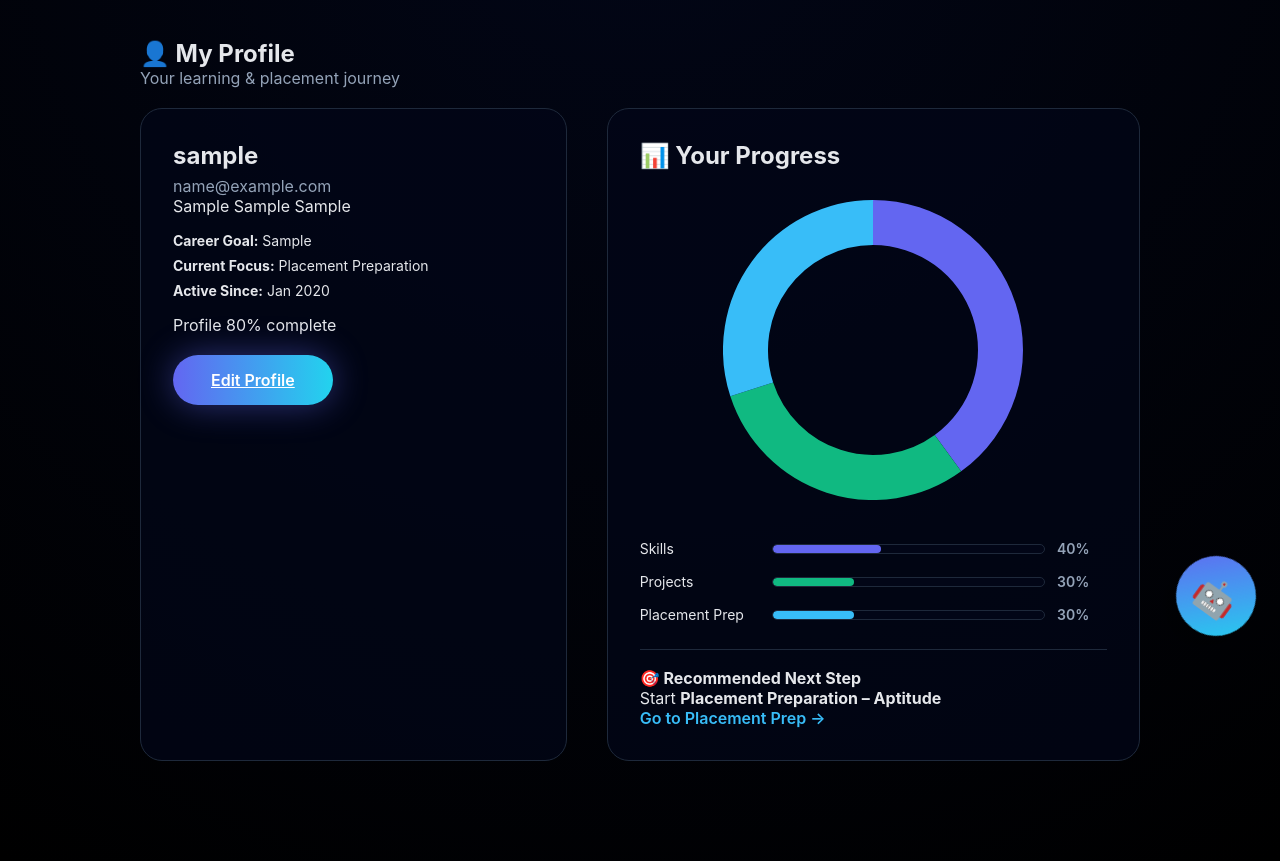
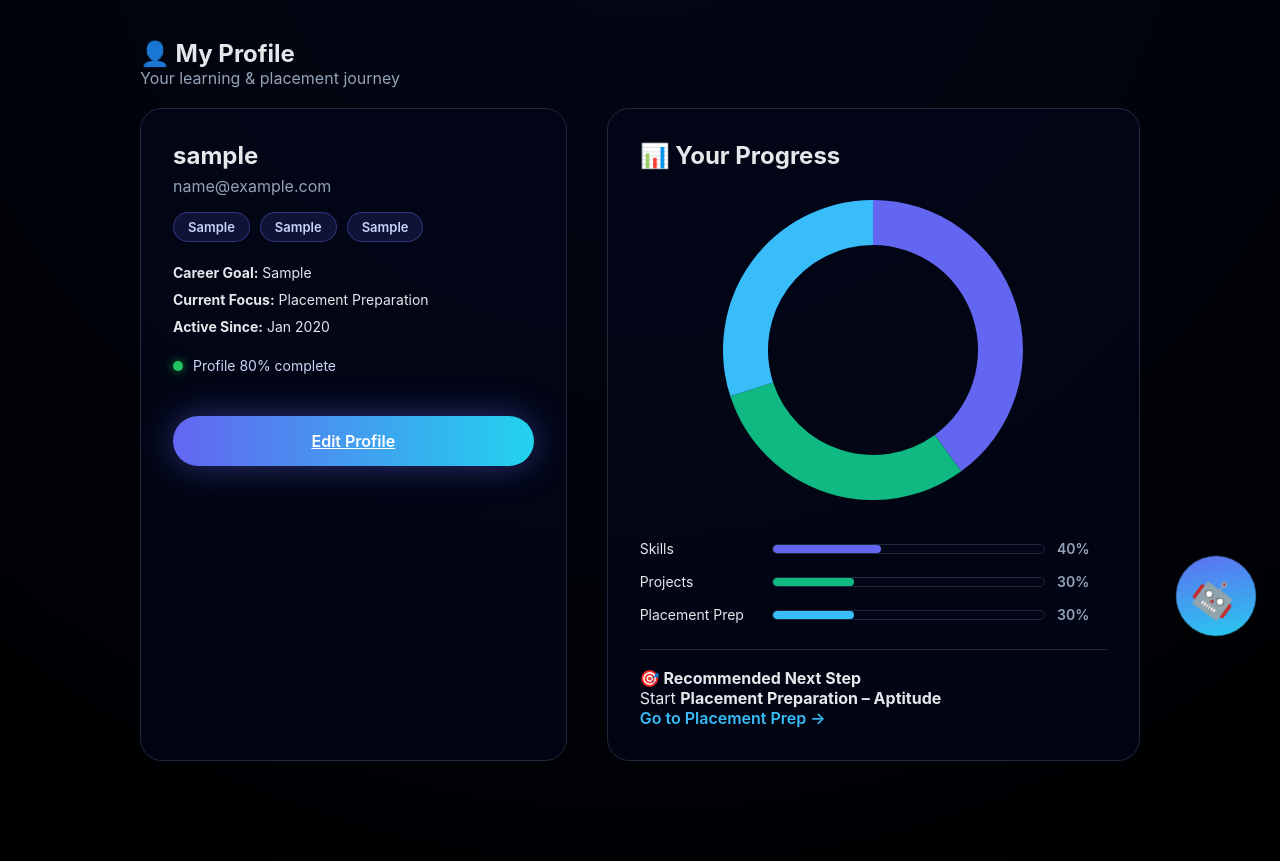
Before and after one commit to ssvprasad144/CareerInnTech, a Django app: page /profile/ in a window 1280 px wide. Shown: the part 140-1001 px from the top of the page. Run offline with Django 5.2, Linux system fonts and the light colour scheme; a user stored in the database is signed in; tables that the repository leaves empty hold one stand-in row (values such as "Sample post").

Commit message:
Update dashboard.css

```diff
--- a/careerinntech/static/css/dashboard.css
+++ b/careerinntech/static/css/dashboard.css
@@ -455,3 +455,62 @@ body {
     transform: translateY(-6px);
     border-color: #6366f1;
 }
+
+/* ===== PROFILE MAIN CARD ENHANCEMENT ===== */
+
+.profile-main {
+    min-height: 460px;
+}
+
+/* Name */
+.profile-name {
+    font-size: 28px;
+    font-weight: 800;
+    margin-bottom: 4px;
+}
+
+/* Tags */
+.profile-tags {
+    display: flex;
+    gap: 10px;
+    margin: 16px 0 22px;
+}
+
+.tag {
+    padding: 6px 14px;
+    border-radius: 999px;
+    font-size: 13px;
+    font-weight: 600;
+    background: rgba(99,102,241,0.15);
+    color: #c7d2fe;
+    border: 1px solid rgba(99,102,241,0.4);
+}
+
+/* Profile list spacing */
+.profile-list li {
+    margin-bottom: 10px;
+}
+
+/* Status */
+.profile-status {
+    display: flex;
+    align-items: center;
+    gap: 10px;
+    margin: 22px 0;
+    font-size: 14px;
+    color: #cbd5f5;
+}
+
+.status-dot {
+    width: 10px;
+    height: 10px;
+    background: #22c55e;
+    border-radius: 50%;
+    box-shadow: 0 0 10px rgba(34,197,94,0.7);
+}
+
+/* Full button */
+.btn-primary.full {
+    width: 100%;
+    text-align: center;
+}
```
